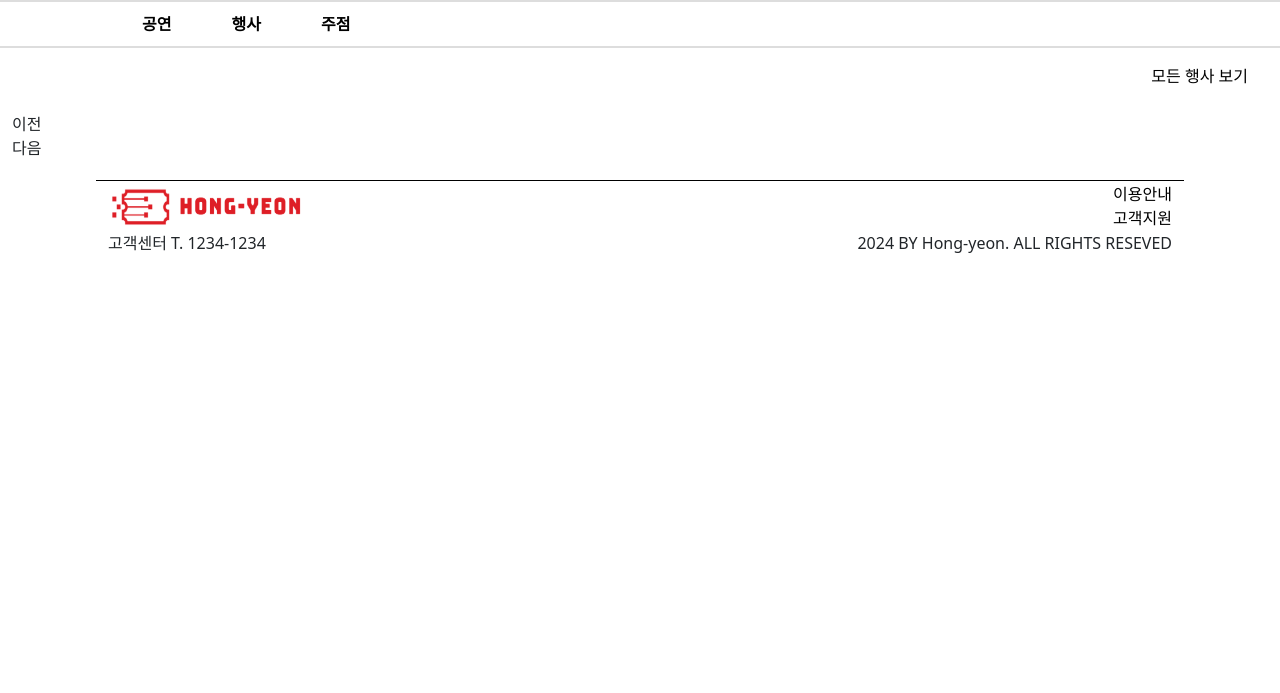
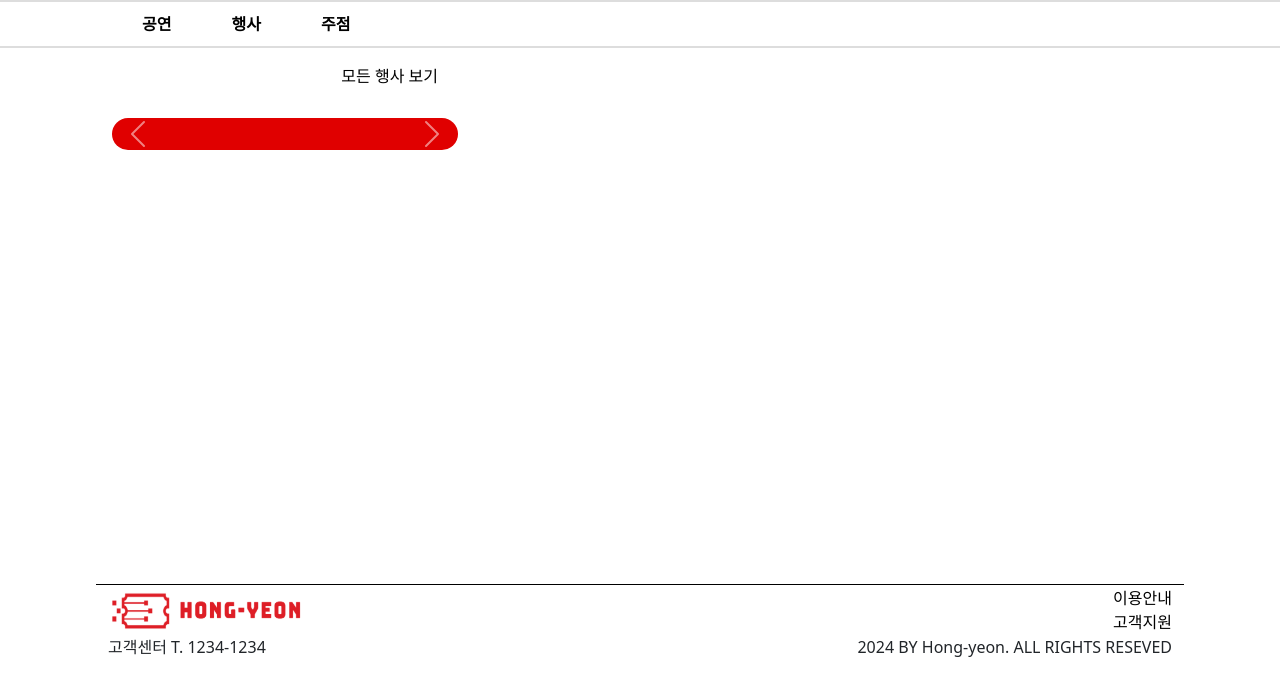
Before and after one commit to Hong-yeonPJ/hong-yeon, a Spring Boot app: page /hongyeon in a window 1280 px wide. Shown: the part 107-800 px from the top of the page. Run offline with Spring Boot 4, Linux system fonts and the light colour scheme; data that the repository does not hold is empty; some of the project's set-up classes (security, data sources, template engines, error pages and the like) are left out, and stand-ins take their place; some libraries are stand-ins or nearby versions.

Commit message:
feat:탭 추가

```diff
--- a/src/main/resources/static/css/home.css
+++ b/src/main/resources/static/css/home.css
@@ -1,5 +1,39 @@
+.img {
+    width: 370px;
+    height: 500px;
+    border-radius: 20px;
+}
+
+.container {
+    margin-left: 100px;
+    margin-top: 100px;
+    width: 370px;
+    height: 500px;
+    overflow: hidden;
+}
 
 .carousell {
+    display: flex;
+    transition: all 0.5s;
+}
+
+.prev-button {
+    margin-left: 250px;
+}
+
+.prev-button,
+.next-button {
+    cursor: pointer;
+    margin-top: 20px;
+    padding: 5px;
+    border-radius: 5px;
+    border: 1px solid black;
+    display: inline-block;
+}
+
+
+
+.carousel {
     max-width: 600px; /* 캐러셀 최대 너비 설정 */
     margin: auto; /* 수평 중앙 정렬 */
     display: flex; /* Flexbox 사용 */
@@ -7,7 +41,7 @@
     padding: 1rem; /* 패딩 */
     margin-top: 30px; /* 위쪽 여백 */
     margin-bottom: 10px; /* 아래쪽 여백 */
-    /*background-color: #e00000;*/
+    background-color: #e00000;
 }
 .carousel-item {
     display: flex; /* Flexbox 사용 */
--- a/src/main/resources/templates/home/home.html
+++ b/src/main/resources/templates/home/home.html
@@ -24,19 +24,34 @@
         </a>
     </div>
 -->
-
+<!--
     <div class="container">
         <div class="carousel">
             <div class="cell" th:each="event, iterStat : ${eventList}">
                 <a th:href="@{/event/detail/{id}(id=${event.eventId})}">
-                    <img th:src="@{${event.header.path}}" alt="헤더 이미지" class="img-fluid d-block w-100">
+                    <img th:src="@{${event.header.path}}" alt="헤더 이미지" class="img d-block w-100">
                 </a>
             </div>
         </div>
     </div>
     <div class="prev-button">이전</div>
     <div class="next-button">다음</div>
-
+-->
+    <div class="carousel carousel-center bg-neutral rounded-box max-w-md space-x-4">
+        <div class="carousel-item" th:each="event : ${eventList}">
+            <a th:href="@{/event/detail/{id}(id=${event.eventId})}">
+                <img th:src="@{${event.header.path}}" alt="헤더 이미지" class="img-fluid">
+            </a>
+        </div>
+        <a class="carousel-control-prev" href="#carouselExample" role="button" data-slide="prev">
+            <span class="carousel-control-prev-icon" aria-hidden="true"></span>
+            <span class="sr-only">Previous</span>
+        </a>
+        <a class="carousel-control-next" href="#carouselExample" role="button" data-slide="next">
+            <span class="carousel-control-next-icon" aria-hidden="true"></span>
+            <span class="sr-only">Next</span>
+        </a>
+    </div>
 </div>
 
 </html>
```
Also changed, not shown: src/main/resources/templates/event/event_detail.html (+22 -0 lines).
